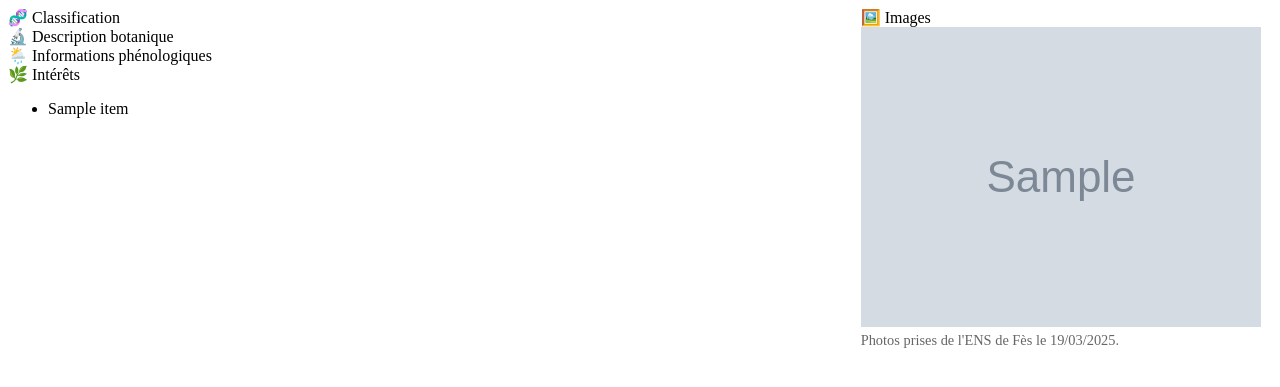
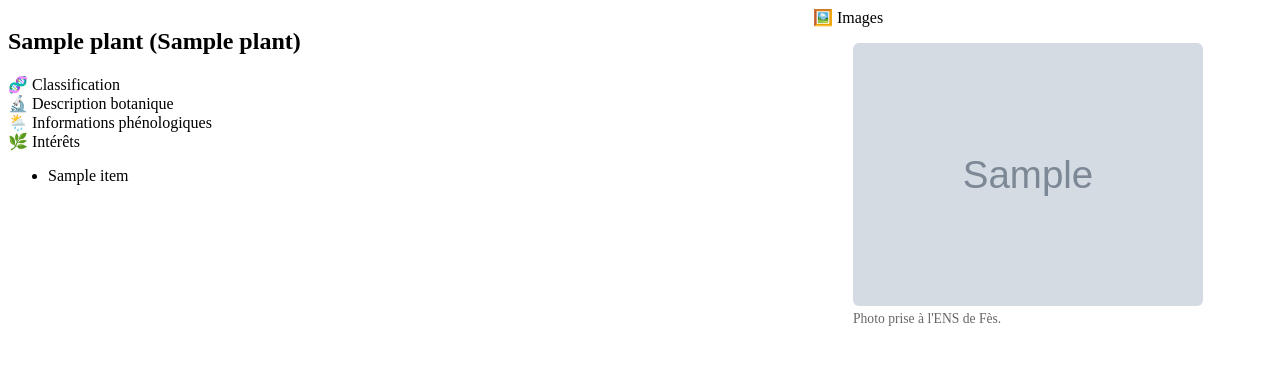
Before and after one commit to Bensley7/plant_qr_recognition, a Flask app: template templates/fiche.html in a window 1280 px wide. Shown: the top 387 px of the page. Run offline with Flask 3, Linux system fonts and the light colour scheme; the template is opened without the code that fills it: most values are stand-ins (such as "Sample title", 1, 10 or a date in 2020); grey boxes marked "Sample" are stand-in pictures.

Commit message:
makje two colomns 1

```diff
--- a/templates/fiche.html
+++ b/templates/fiche.html
@@ -1,58 +1,43 @@
-<body>
-  {% if plant %}
-  <div style="display: flex; gap: 30px; align-items: flex-start; flex-wrap: wrap;">
+<div style="display: flex; gap: 40px; flex-wrap: wrap; align-items: flex-start;">
 
-    <!-- ✅ COLONNE GAUCHE : Données textuelles -->
+  <!-- 🧾 COLONNE GAUCHE — Données textuelles -->
   <div style="flex: 2; min-width: 400px;">
 
-      <!-- Code et noms -->
+    <h2>{{ plant["Nom scientifique"] }} ({{ plant["Nom français"] }})</h2>
+
     {% for key, value in plant.items() %}
       {% if key == "Code" and value %}
-      <div class="field">
-        <strong>{{ key }} :</strong> {{ value }}
-      </div>
+      <div class="field"><strong>{{ key }} :</strong> {{ value }}</div>
       {% endif %}
     {% endfor %}
 
     {% for key, value in plant.items() %}
       {% if key in ["Nom arabe", "Noms vernaculaires", "Origine géographique"] and value %}
-      <div class="field">
-        <strong>{{ key }} :</strong> {{ value }}
-      </div>
+      <div class="field"><strong>{{ key }} :</strong> {{ value }}</div>
       {% endif %}
     {% endfor %}
 
-      <!-- Classification -->
     <div class="section-title">🧬 Classification</div>
     {% for key, value in plant.items() %}
       {% if key in ["Division", "Classe", "Ordre", "Famille", "Genre", "Type de plante"] and value %}
-      <div class="field">
-        <strong>{{ key }} :</strong> {{ value }}
-      </div>
+      <div class="field"><strong>{{ key }} :</strong> {{ value }}</div>
       {% endif %}
     {% endfor %}
 
-      <!-- Botanique -->
     <div class="section-title">🔬 Description botanique</div>
     {% for key, value in plant.items() %}
       {% if key in ["Type de feuillage", "Hauteur moyenne ou maximale", "Type de feuilles", "Forme des feuilles", "Bord des feuilles", "Disposition des feuilles", "Couleur des fleurs", "Structure florale", "Type de fruit", "Type de racine"] and value %}
-      <div class="field">
-        <strong>{{ key }} :</strong> {{ value }}
-      </div>
+      <div class="field"><strong>{{ key }} :</strong> {{ value }}</div>
       {% endif %}
     {% endfor %}
 
-      <!-- Phénologie -->
     <div class="section-title">🌦️ Informations phénologiques</div>
     {% for key, value in plant.items() %}
       {% if key in ["Mois de débourrement", "Période de croissance végétative", "Période de floraison", "Période de fructification", "Période de maturité des fruits", "Période de chute des feuilles"] and value %}
-      <div class="field">
-        <strong>{{ key }} :</strong> {{ value }}
-      </div>
+      <div class="field"><strong>{{ key }} :</strong> {{ value }}</div>
       {% endif %}
     {% endfor %}
 
-      <!-- Intérêts -->
     {% if plant["intérêts"] %}
     <div class="section-title">🌿 Intérêts</div>
     <div class="field">
@@ -63,38 +48,32 @@
       </ul>
     </div>
     {% endif %}
-
   </div>
 
-    <!-- ✅ COLONNE DROITE : Images + Carte -->
-    <div style="flex: 1; min-width: 300px;">
+  <!-- 🖼️ COLONNE DROITE — Images et Carte -->
+  <div style="flex: 1.2; min-width: 300px;">
 
-      <!-- Images -->
     {% if plant.image %}
     <div class="section-title">🖼️ Images</div>
     {% for img in plant.image %}
-          <img src="{{ url_for('static', filename=img) }}" alt="Photo de l'espèce" style="width: 100%; max-width: 400px;">
+      <figure style="margin-bottom: 20px;">
+        <img src="{{ url_for('static', filename=img) }}" alt="Photo de l'espèce" style="width: 100%; max-width: 350px; border-radius: 6px;">
+        <figcaption style="font-size: 0.85em; color: #666; margin-top: 5px;">
+          Photo prise à l'ENS de Fès.
+        </figcaption>
+      </figure>
     {% endfor %}
-        <div style="font-size: 0.9em; color: #666; margin-top: 5px;">
-          Photos prises de l'ENS de Fès le 19/03/2025.
-        </div>
     {% endif %}
 
-      <!-- Carte de répartition -->
     {% if plant.map %}
-        <div class="section-title" style="margin-top: 30px;">🗺️ Carte de répartition</div>
-        <img src="{{ url_for('static', filename=plant.map) }}" alt="Carte de répartition" style="width: 100%; max-width: 400px;">
+    <div class="section-title">🗺️ Carte de répartition</div>
+    <img src="{{ url_for('static', filename=plant.map) }}" alt="Carte de répartition" style="width: 100%; max-width: 350px; border-radius: 6px;">
     {% if plant["Url carte de répartition"] %}
-        <div style="font-size: 0.9em; color: #666; margin-top: 5px;">
+    <div style="font-size: 0.85em; color: #666; margin-top: 5px;">
       Source : <a href="{{ plant['Url carte de répartition'] }}" target="_blank">{{ plant['Url carte de répartition'] }}</a>
     </div>
     {% endif %}
     {% endif %}
 
   </div>
-
 </div>
-  {% else %}
-    <p>Espèce non trouvée : {{ code }}</p>
-  {% endif %}
-  </body>
```
Lines whose indentation alone changed are shown as unchanged.
